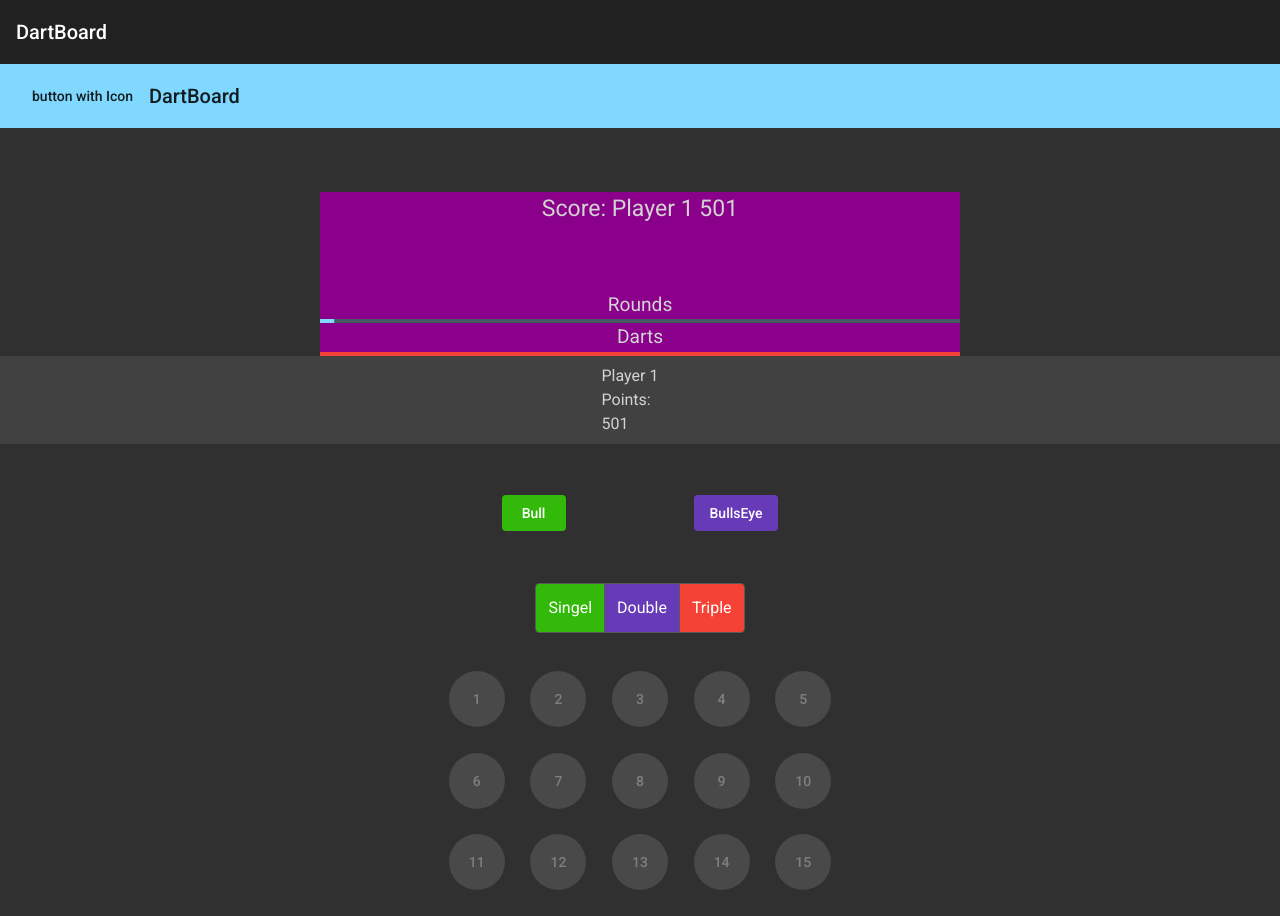
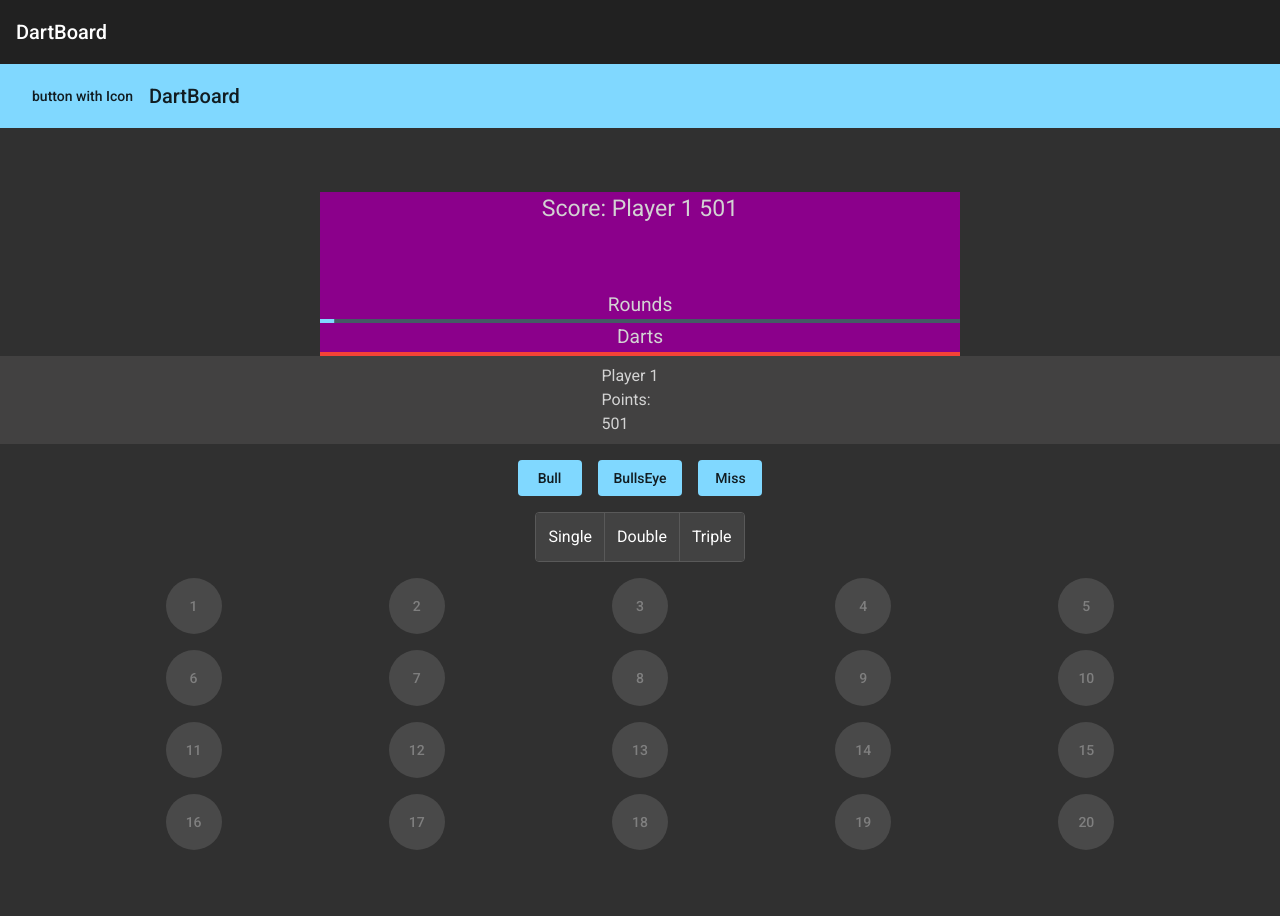
Before and after one commit to ric03/dart-board, an Angular app: page /dartboard in a window 1280 px wide. Shown: the top 916 px of the page. After the commit the page ends 850 px from the top, so only its background shows below. Built offline with nearby package versions, Linux system fonts and the light colour scheme.

Commit message:
refactor: input-button-row component
- replace custom css with bootstrap
- cleanup template

```diff
--- a/src/app/modules/dart-board/input-button-row/input-button-row.component.html
+++ b/src/app/modules/dart-board/input-button-row/input-button-row.component.html
@@ -1,50 +1,28 @@
-<div class="mainDiv">
+<div class="container-sm">
 
-  <div class="extraButtonsDiv center">
-    <button class="backgroundColorPrimaryComplement" mat-flat-button (click)="reduceBull(25)">Bull</button>
-    <button class="backgroundColorPrimary" mat-flat-button (click)="reduceBullsEye(50)">BullsEye</button>
+  <div class="d-flex justify-content-center mt-3">
+    <button mat-flat-button color="primary" (click)="reduceBull(25)">Bull</button>
+    <button mat-flat-button color="primary" class="ms-3" (click)="reduceBullsEye(50)">BullsEye</button>
+    <button mat-flat-button color="primary" class="ms-3" (click)="reduceDartCounter()">Miss</button>
   </div>
-  <div class="buttonDiv  center">
-    <mat-button-toggle-group (change)="onChange($event.value)" name="favoriteColor" aria-label="Favorite Color">
-      <mat-button-toggle matTooltip="Toogle Me" class="backgroundColorPrimaryComplement" (click)="onClick(1)"
-                         value=1>Singel
-      </mat-button-toggle>
-      <mat-button-toggle class="backgroundColorPrimary" (click)="onClick(2)" value=2>Double</mat-button-toggle>
-      <mat-button-toggle class="backgroundColorWarn" (click)="onClick(3)" value=3>Triple</mat-button-toggle>
+
+  <div class="d-flex justify-content-center mt-3">
+    <mat-button-toggle-group (change)="onChange($event.value)">
+      <mat-button-toggle (click)="onClick(1)" value="1">Single</mat-button-toggle>
+      <mat-button-toggle (click)="onClick(2)" value="2">Double</mat-button-toggle>
+      <mat-button-toggle (click)="onClick(3)" value="3">Triple</mat-button-toggle>
     </mat-button-toggle-group>
   </div>
 
-  <div class="buttonDiv center">
-    <button [disabled]="inputDisabled" [ngStyle]="{
-        'background-color' : dynamicColor
-      }" mat-fab *ngFor="let num of arrayOf5; let i = index" (click)="reduceCountByPoints(i + 1)">
-      {{i + 1}}
-    </button>
-  </div>
-  <div class="buttonDiv  center">
-    <button [disabled]="inputDisabled" [ngStyle]="{
-        'background-color' : dynamicColor
-      }" mat-fab *ngFor="let num of arrayOf5; let i = index" (click)="reduceCountByPoints(i + 6)">
-      {{i + 6}}
-    </button>
-  </div>
-  <div class="buttonDiv  center">
-    <button [disabled]="inputDisabled" [ngStyle]="{
-        'background-color' : dynamicColor
-      }" mat-fab *ngFor="let num of arrayOf5; let i = index" (click)="reduceCountByPoints(i + 11)">
-      {{i + 11}}
-    </button>
-  </div>
-  <div class="buttonDiv  center">
-    <button [disabled]="inputDisabled" [ngStyle]="{
-        'background-color' : dynamicColor
-      }" mat-fab *ngFor="let num of arrayOf5; let i = index" (click)="reduceCountByPoints(i + 16)">
-      {{i + 16}}
-    </button>
-  </div>
-
-  <div class="extraButtonsDiv  center">
-    <button color="warn" mat-flat-button (click)="reduceDartCounter()">Miss</button>
+  <div class="d-flex flex-wrap">
+    <div class="w-20 mt-3 d-flex justify-content-center" *ngFor="let unused of twentyButtons; let i = index">
+      <button mat-fab
+              [disabled]="isButtonDisabled"
+              [ngStyle]="{'background-color' : dynamicColor}"
+              (click)="reduceCountByPoints(i + 1)">
+        {{i + 1}}
+      </button>
+    </div>
   </div>
 
 </div>
--- a/src/app/modules/dart-board/input-button-row/input-button-row.component.scss
+++ b/src/app/modules/dart-board/input-button-row/input-button-row.component.scss
@@ -1,49 +1,32 @@
-.mainDiv {
-  margin: 2% auto;
-  width: max-width;
+.w-20 {
+  width: 20%;
 }
 
-.extraButtonsDiv {
-  margin: 2% auto;
-
-  button {
-    margin: 2% auto;
-    margin-left: 5%;
-    margin-right: 5%;
-  }
+.bgColorPrimary {
+  background-color: #673ab7;
 }
 
-.buttonDiv {
-  padding: auto;
-  width: max-width;
-  margin: 2% auto;
-  margin-bottom: 2%;
-  margin-right: 2%;
-  margin-top: 2%;
-
-  button {
-    margin: 1%;
-  }
-}
-
-.backgroundColorPrimaryComplement {
+.bgColorPrimaryComplement {
   background-color: #32b909;
 }
 
-.backgroundColorPrimary {
-  background-color: #673ab7;
-}
-
-.backgroundColorWarn {
+.bgColorWarn {
   background-color: #f44336;
 }
 
-mat-button-toggle-group {
-  margin: 2% auto;
+/*
+ * Customize the color of the mat-buttons
+ */
+.mat-button-toggle-checked {
+  &#mat-button-toggle-1 {
+    background-color: #32b909aa;
+  }
+
+  &#mat-button-toggle-2 {
+    background-color: #673ab7aa;
+  }
+
+  &#mat-button-toggle-3 {
+    background-color: #f44336aa;
+  }
 }
-
-.center {
-  margin: 0% auto;
-  display: flex;
-  justify-content: center;
-}
--- a/src/app/modules/dart-board/input-button-row/input-button-row.component.ts
+++ b/src/app/modules/dart-board/input-button-row/input-button-row.component.ts
@@ -11,8 +11,8 @@ import {DartCounterService} from 'src/app/services/dart-counter.service';
 export class InputButtonRowComponent {
 
   @ViewChild(MatRipple) ripple: MatRipple | undefined;
-  arrayOf5 = Array(5);
-  inputDisabled: boolean = true;
+  twentyButtons = new Array(20);
+  isButtonDisabled = true;
   multiplier: number = 1;
   dynamicColor: string = '';
 
@@ -21,13 +21,13 @@ export class InputButtonRowComponent {
 
   onClick(value: number) {
     this.changeButtonColor(value);
-    this.inputDisabled = false;
+    this.isButtonDisabled = false;
   }
 
   onChange(value: number) {
     this.multiplier = value;
     this.changeButtonColor(value);
-    this.inputDisabled = false;
+    this.isButtonDisabled = false;
   }
 
   private changeButtonColor(value: number) {
@@ -44,21 +44,21 @@ export class InputButtonRowComponent {
     }
   }
 
-  public reduceCountByPoints(points: number) {
+  reduceCountByPoints(points: number) {
     this.dartCounterService.reduceCountBy(points * this.multiplier);
   }
 
-  public reduceBull(points: number) {
+  reduceBull(points: number) {
     this.dartCounterService.reduceCountBy(points);
   }
 
-  public reduceBullsEye(points: number) {
+  reduceBullsEye(points: number) {
     this.dartCounterService.reduceCountBy(points);
   }
 
-  public reduceDartCounter() {
+  reduceDartCounter() {
     this.dartCounterService.reduceDartCount();
-    this.inputDisabled = true;
+    this.isButtonDisabled = true;
     this.dynamicColor = '';
   }
 
```
